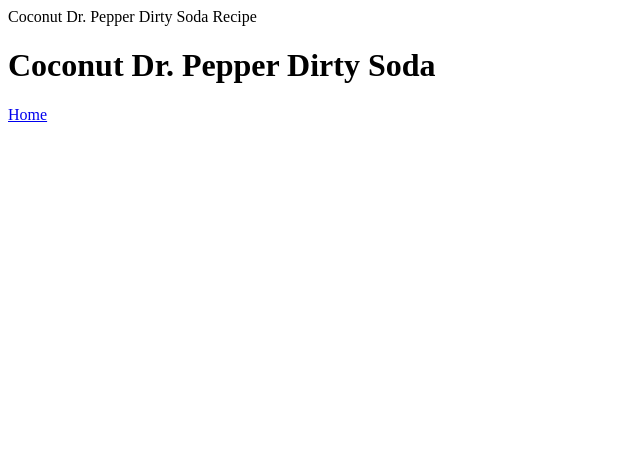
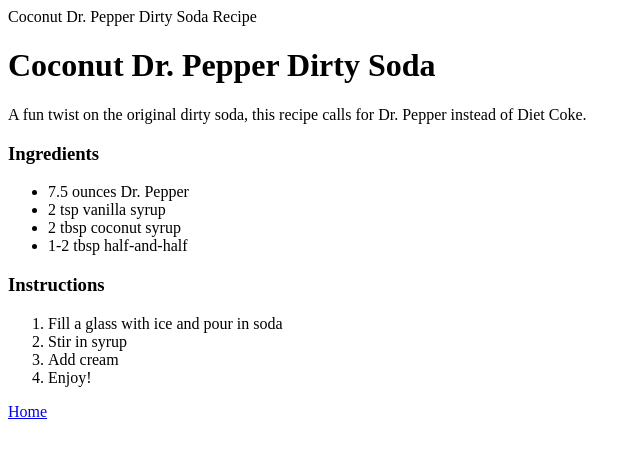
Before and after one commit to jbels10/odin-recpies, a plain HTML site: page recipes/coconut-drpepper.html in a window 1280 px wide. Shown: the whole page, without its empty margins (0-640 px from the left). Drawn offline with Linux system fonts and the light colour scheme.

Commit message:
Added paragraph text to webpage

```diff
--- a/recipes/coconut-drpepper.html
+++ b/recipes/coconut-drpepper.html
@@ -8,7 +8,24 @@
     <body>
         <h1>Coconut Dr. Pepper Dirty Soda</h1>
 
+              <p> A fun twist on the original dirty soda, this recipe calls
+                for Dr. Pepper instead of Diet Coke.  </p>
 
+                <h3>Ingredients</h3>
+                <ul>
+                    <li>7.5 ounces Dr. Pepper</li>
+                    <li>2 tsp vanilla syrup</li>
+                    <li>2 tbsp coconut syrup</li>
+                    <li>1-2 tbsp half-and-half</li>
+                </ul>
+
+                <h3>Instructions</h3>
+                <ol>
+                    <li>Fill a glass with ice and pour in soda</li>
+                    <li>Stir in syrup</li>
+                    <li>Add cream</li>
+                    <li>Enjoy!</li>
+                </ol>
 
 
 
```
